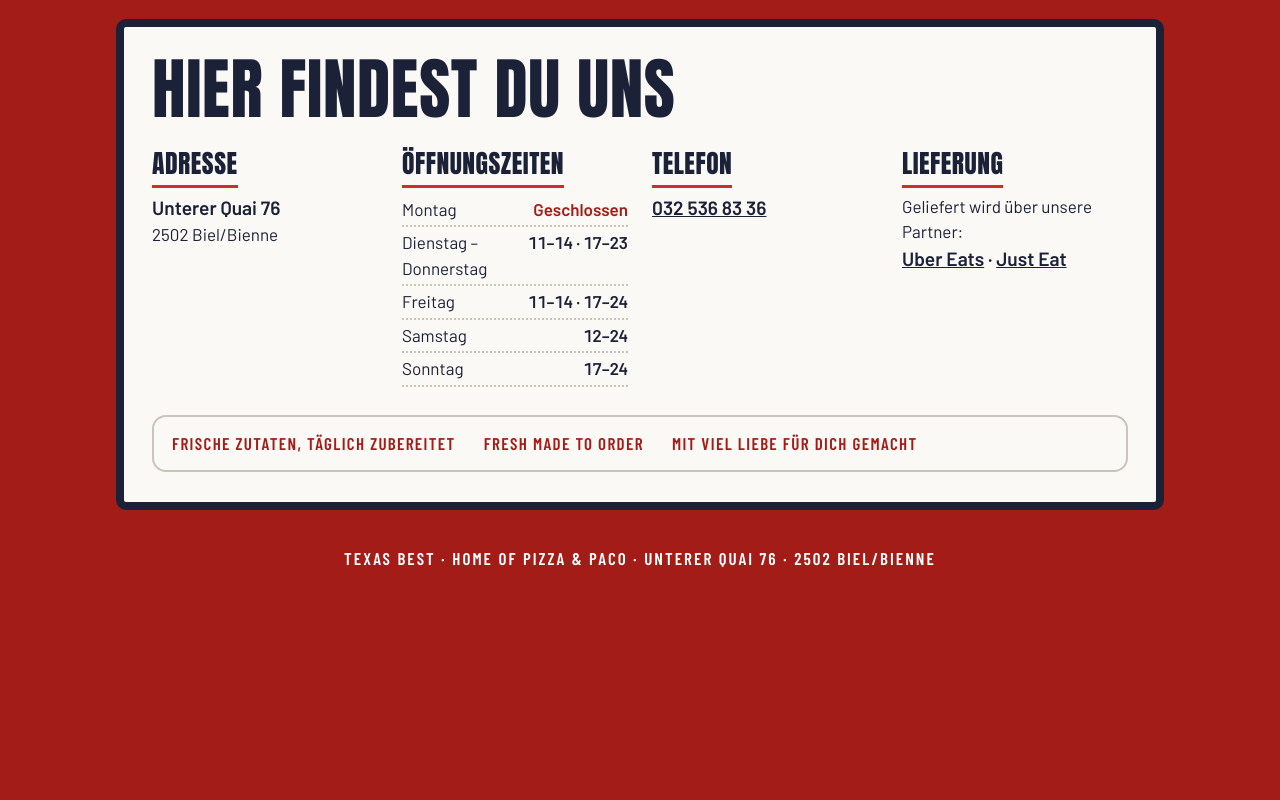
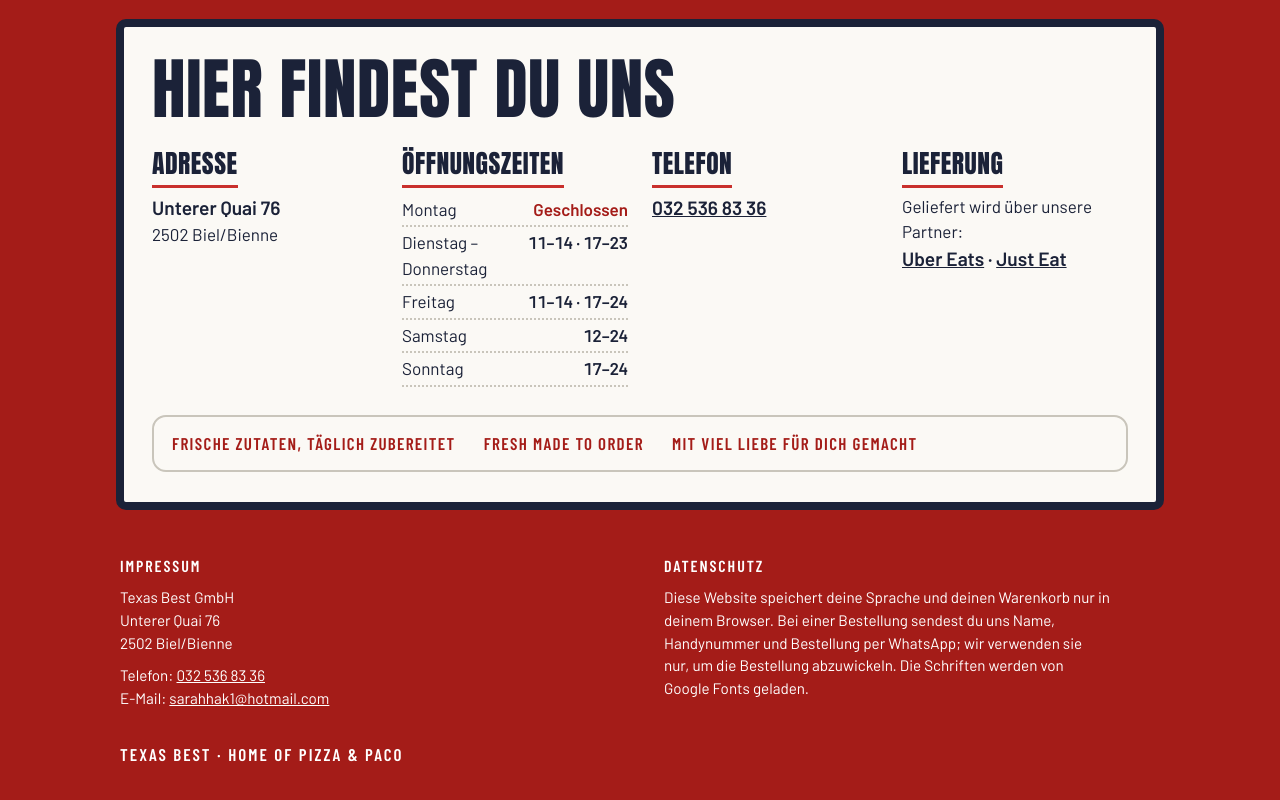
Before and after one commit to Hakimi1962/texasbestwebsite, a plain HTML site: page index.html in a window 1280 px wide. Shown: the part 4784-5584 px from the top of the page. Before the commit the page ends 5452 px from the top, so only its background shows below. Drawn offline with nearby package versions, Linux system fonts and the light colour scheme; a web font is replaced by a local one.

Commit message:
Impressum und Datenschutzhinweis
Co-Authored-By: Claude Fable 5.2 <noreply@anthropic.com>
Claude-Session: https://claude.ai/code/session_01UY6kE9RXTXvrBqKhAxitbM

```diff
--- a/index.html
+++ b/index.html
@@ -201,6 +201,12 @@ footer{padding-bottom:96px}
 
 .sub{margin:2px 0 4px 1.9rem;padding-left:10px;border-left:3px solid var(--green)}
 .sub[hidden]{display:none}
+
+footer{font-family:var(--body);font-weight:400;letter-spacing:0;text-transform:none;text-align:left;max-width:1080px;margin:0 auto;padding:44px 20px 100px}
+.legal{display:grid;grid-template-columns:repeat(auto-fit,minmax(260px,1fr));gap:24px 48px}
+.legal h2{font-family:var(--label);font-weight:600;font-size:1rem;letter-spacing:.12em;text-transform:uppercase;margin-bottom:8px}
+.legal p{margin-bottom:10px;font-size:.95rem;max-width:52ch}
+.fine{margin-top:22px;font-family:var(--label);font-weight:600;letter-spacing:.12em;text-transform:uppercase}
 </style>
 </head>
 <body>
@@ -319,7 +325,20 @@ footer{padding-bottom:96px}
   </ul>
 </section>
 </main>
-<footer><p>Texas Best · Home of Pizza &amp; Paco · Unterer Quai 76 · 2502 Biel/Bienne</p></footer>
+<footer id="impressum">
+  <div class="legal">
+    <div>
+      <h2 data-fr="Mentions légales" data-it="Note legali">Impressum</h2>
+      <p>Texas Best GmbH<br>Unterer Quai 76<br>2502 Biel/Bienne</p>
+      <p><span data-fr="Téléphone" data-it="Telefono">Telefon</span>: <a href="tel:+41325368336">032 536 83 36</a><br>E-Mail: <a href="mailto:sarahhak1@hotmail.com">sarahhak1@hotmail.com</a></p>
+    </div>
+    <div>
+      <h2 data-fr="Protection des données" data-it="Protezione dei dati">Datenschutz</h2>
+      <p data-fr="Ce site enregistre ta langue et ton panier uniquement dans ton navigateur. Lors d'une commande, tu nous envoies ton nom, ton numéro et ta commande par WhatsApp ; nous les utilisons uniquement pour traiter la commande. Les polices sont chargées depuis Google Fonts." data-it="Questo sito salva la tua lingua e il tuo carrello solo nel tuo browser. Con un ordine ci invii nome, numero di cellulare e ordine tramite WhatsApp; li usiamo solo per gestire l&#x27;ordine. I caratteri sono caricati da Google Fonts.">Diese Website speichert deine Sprache und deinen Warenkorb nur in deinem Browser. Bei einer Bestellung sendest du uns Name, Handynummer und Bestellung per WhatsApp; wir verwenden sie nur, um die Bestellung abzuwickeln. Die Schriften werden von Google Fonts geladen.</p>
+    </div>
+  </div>
+  <p class="fine">Texas Best · Home of Pizza &amp; Paco</p>
+</footer>
 
 <a class="cartbar" id="cartbar" href="#bestellen" hidden>
   <span><b id="bar-count">0</b> <span data-fr="dans le panier" data-it="nel carrello">im Warenkorb</span></span>
```
